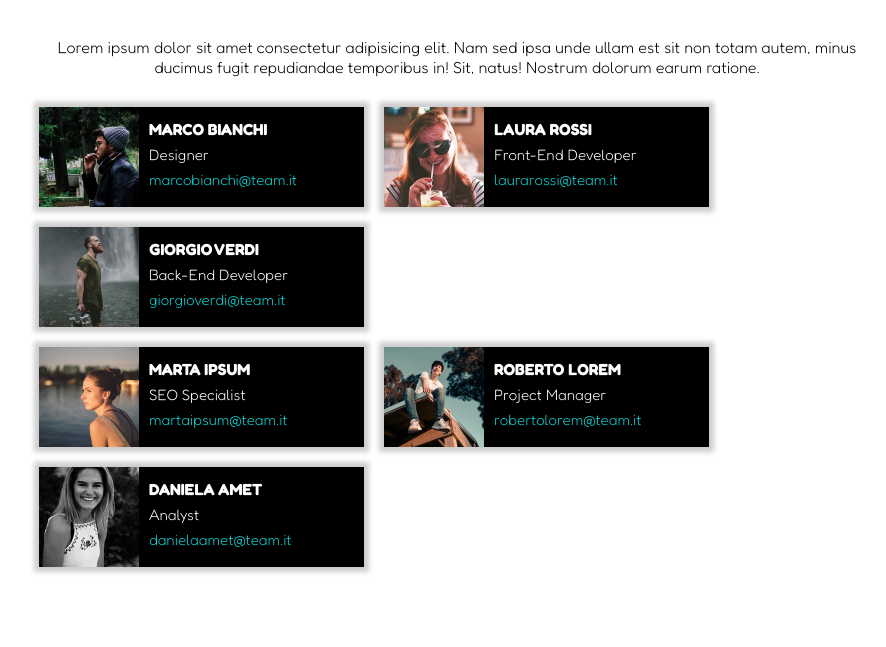
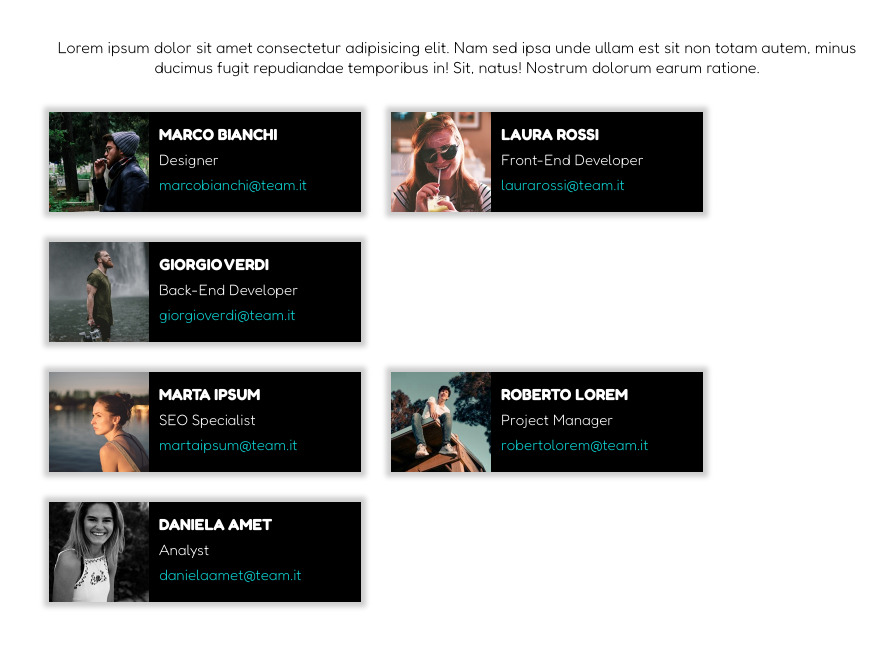
Before and after one commit to Crisano97/html-css-float-cards, a plain HTML site: page index.html in a window 1280 px wide. Shown: the part 59-706 px from the top of the page, without its empty margins (183-1069 px from the left). Drawn offline with Linux system fonts and the light colour scheme.

Commit message:
floating-cards

```diff
--- a/css/style.css
+++ b/css/style.css
@@ -42,8 +42,7 @@ body {
 }
 
 .team-cards {
-    /* padding: 10px 0; */
-    margin-left: 20px;
+    margin-left: 25px;
 }
 
 .team-cards::after {
@@ -53,10 +52,10 @@ body {
 }
 
 .card1 {
-    width: 325px;
+    width: 312px;
     float: left;
     background-color: black;
-    margin: 10px;
+    margin: 15px;
     box-shadow: 0px 0px 5px 5px rgba(0, 0, 0, 0.2);
 }
 
```
